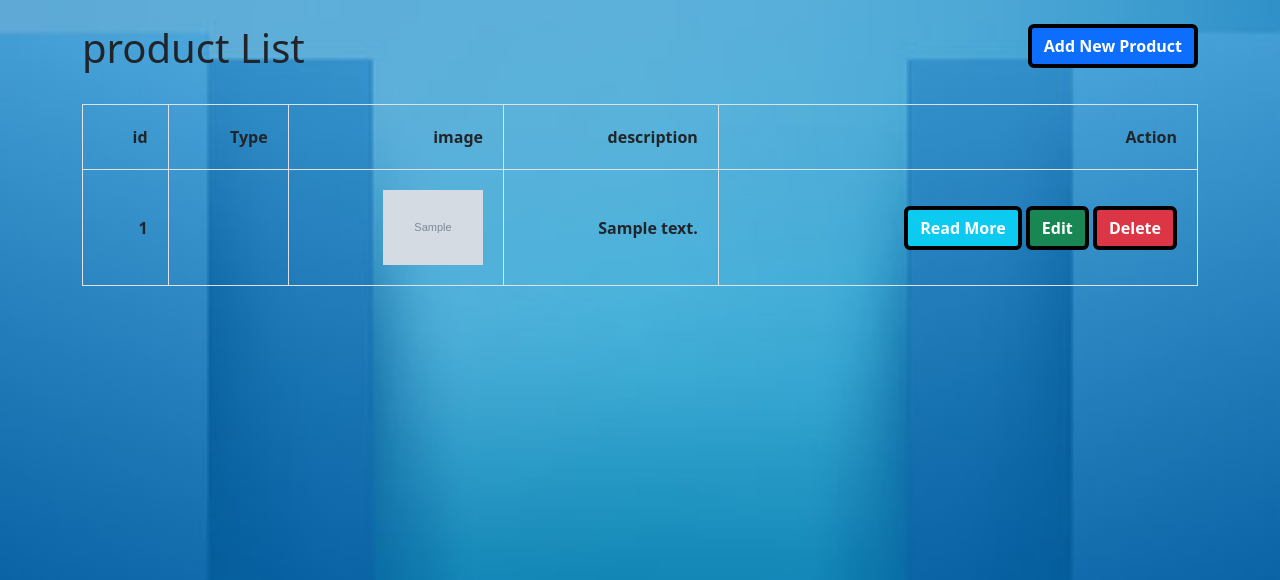
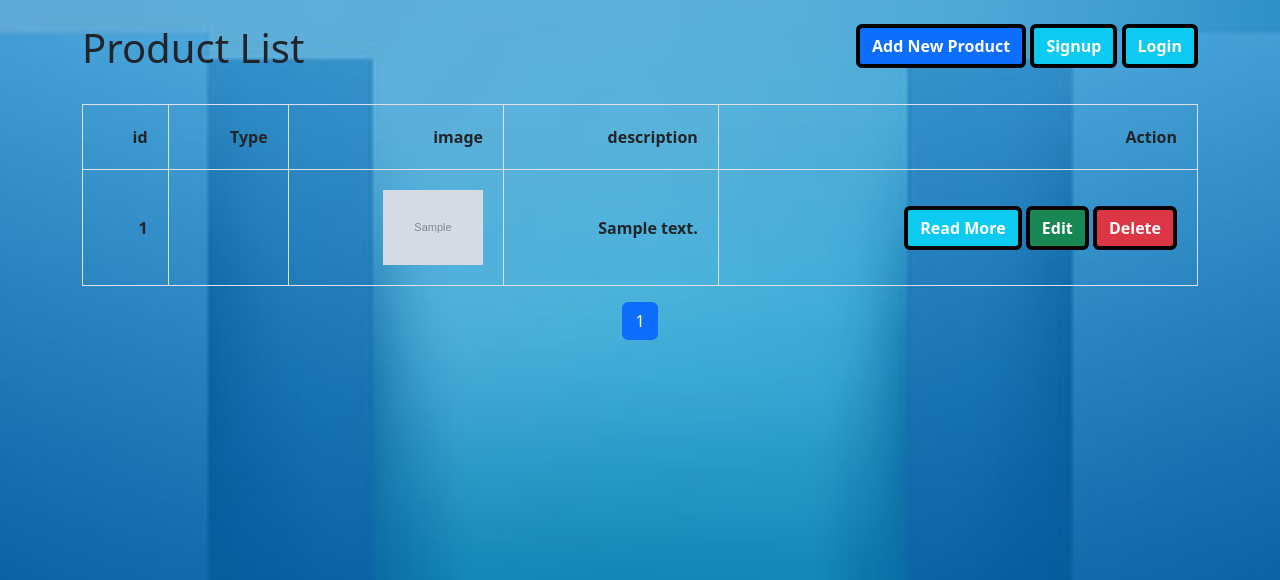
Before and after one commit to kashyappathak/Internshipwork-week01, a PHP site: page /index-3.php in a window 1280 px wide. Shown: the top 580 px of the page. Run offline with PHP 8.4, Linux system fonts and the light colour scheme; tables that the repository leaves empty or names only in its code hold one stand-in row (values such as "Sample post"); grey boxes marked "Sample" are stand-in pictures.

Commit message:
Add Files Via Upload

```diff
--- a/php-crud/index-3.php
+++ b/php-crud/index-3.php
@@ -39,11 +39,14 @@
 <body style="background-image: url('./KSP.jpg');">
     <div class="container my-4">
         <header class="d-flex justify-content-between my-4">
-            <h1>product List</h1>
+            <h1>Product List</h1>
             <div>
                 <a href="create.php" class="btn btn-primary" style="font-weight:bold;border:4px solid black;">Add New
                     Product</a>
-
+                <a href="signuppage.php" class="btn btn-info"
+                    style="font-weight:bold;border:4px solid black;color:white;">Signup</a>
+                <a href="login.php" class="btn btn-info"
+                    style="font-weight:bold;border:4px solid black;color:white;">Login</a>
             </div>
         </header>
         <?php
@@ -99,20 +102,25 @@
 
                 <?php
         include('connect-2.php');
-        $sqlSelect = "SELECT * FROM category";
-        $result = mysqli_query($conn,$sqlSelect);
+        $limit = 10; // Number of records to display per page
+        $page = isset($_GET['page']) ? $_GET['page'] : 1; // Get the current page number from the URL
+        $start = ($page - 1) * $limit; // Calculate the starting position for the records
+
+        $sqlCount = "SELECT COUNT(*) AS total FROM category";
+        $resultCount = mysqli_query($conn, $sqlCount);
+        $dataCount = mysqli_fetch_assoc($resultCount);
+        $totalPages = ceil($dataCount['total'] / $limit); // Calculate the total number of pages
+
+        $sqlSelect = "SELECT * FROM category LIMIT $start, $limit";
+        $result = mysqli_query($conn, $sqlSelect);
+
         while($data = mysqli_fetch_array($result)){
             ?>
                 <tr>
                     <td style="font-weight:bold;"><?php echo $data['id']; ?></td>
-
                     <td style="font-weight:bold;"><?php echo $data['type']; ?></td>
-
                     <td><img width="100" src="<?php echo $data['image']; ?>" alt=""></td>
-
                     <td style="font-weight:bold;"><?php echo $data['description']; ?></td>
-
-
                     <td style="font-weight:bold;">
                         <a href="view-2.php?id=<?php echo $data['id']; ?>" class="btn btn-info"
                             style="font-weight:bold;border:4px solid black;color:white;">Read More</a>
@@ -127,6 +135,24 @@
         ?>
             </tbody>
         </table>
+
+        <!-- Pagination -->
+        <nav aria-label="Page navigation">
+            <ul class="pagination justify-content-center">
+                <?php if ($page > 1): ?>
+                <li class="page-item"><a class="page-link" href="?page=<?php echo ($page-1); ?>">Previous</a></li>
+                <?php endif; ?>
+
+                <?php for($i = 1; $i <= $totalPages; $i++): ?>
+                <li class="page-item <?php if ($i == $page) echo 'active'; ?>"><a class="page-link"
+                        href="?page=<?php echo $i; ?>"><?php echo $i; ?></a></li>
+                <?php endfor; ?>
+
+                <?php if ($page < $totalPages): ?>
+                <li class="page-item"><a class="page-link" href="?page=<?php echo ($page+1); ?>">Next</a></li>
+                <?php endif; ?>
+            </ul>
+        </nav>
     </div>
 </body>
 
```
